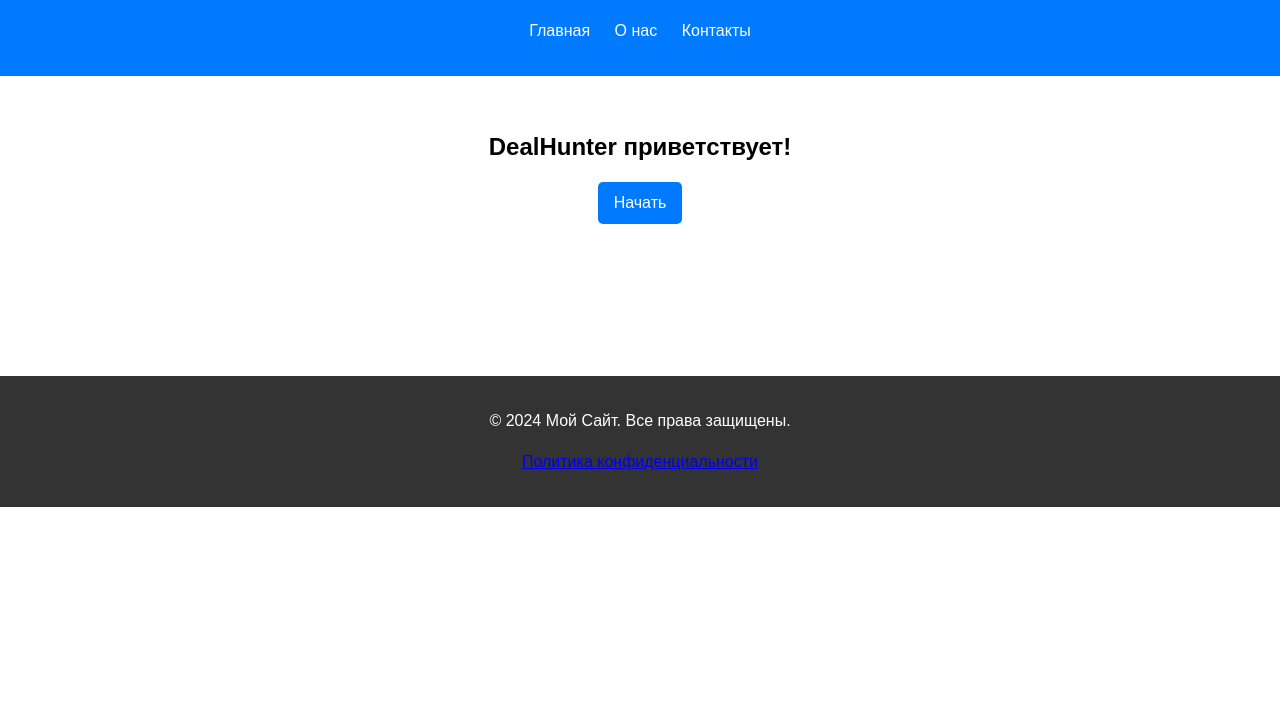
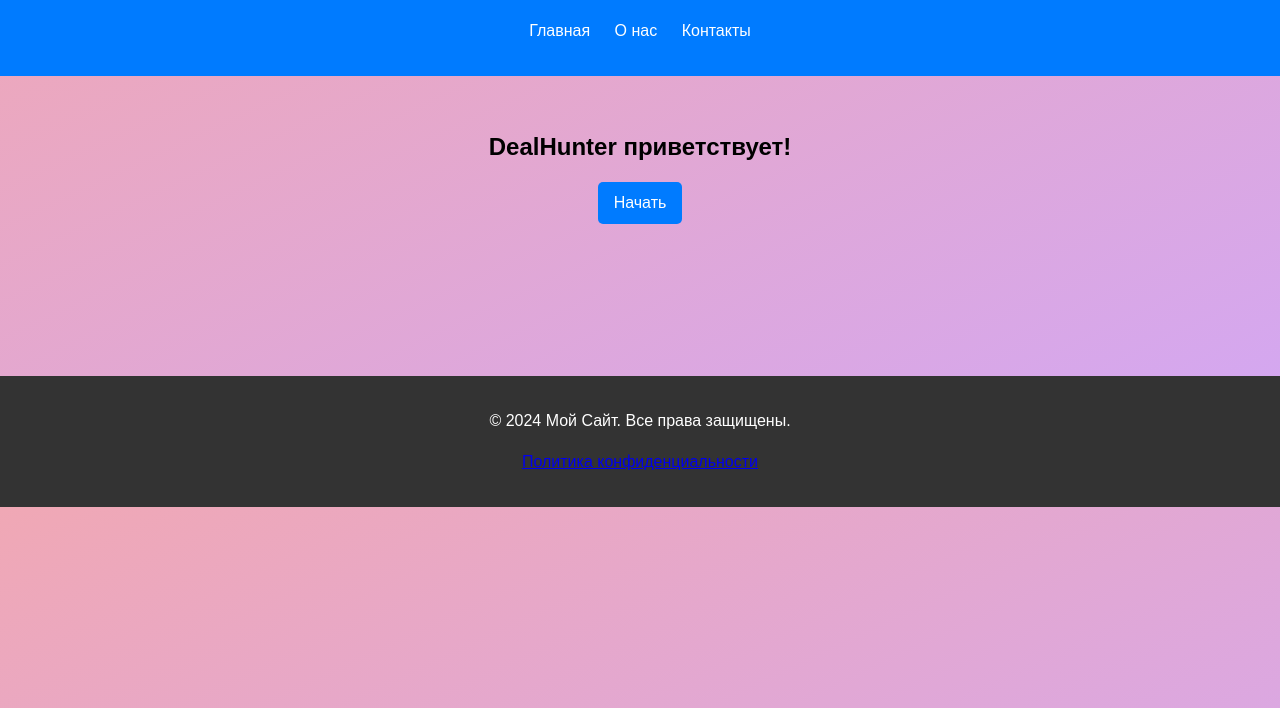
Before and after one commit to GYama953/VVV, a plain HTML site: page index.html in a window 1280 px wide. Shown: the part 92-800 px from the top of the page. Drawn offline with Linux system fonts and the light colour scheme.

Commit message:
Update style.css

```diff
--- a/css/style.css
+++ b/css/style.css
@@ -3,7 +3,7 @@ body {
     margin: 0;
     padding: 0;
     line-height: 1.6;
-    color: ##72b1ea;
+    background: linear-gradient(to bottom right, #f0a8b5, #d1a7f7);
 }
 
 .container1 {
```
